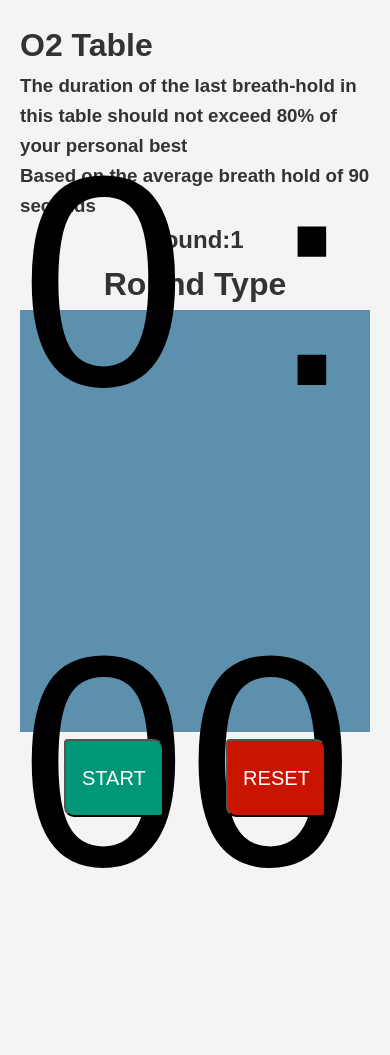
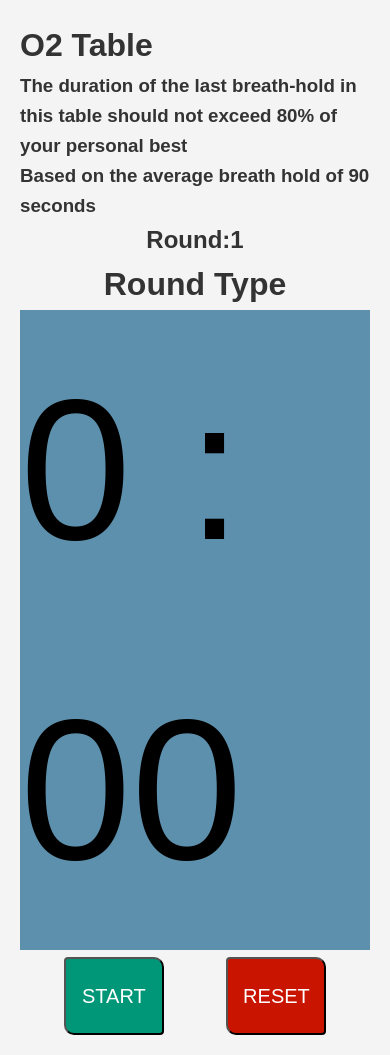
Before and after one commit to rallanmorris/portfolio, a Django app: page /apnea/O2 in a window 390 px wide. Shown: the part 258-1313 px from the top of the page. Before the commit the page ends 1126 px from the top, so only its background shows below. Run offline with Django 5.2, Linux system fonts and the light colour scheme.

Commit message:
More Styling fixes for mobile

```diff
--- a/main/static/css/apnea.css
+++ b/main/static/css/apnea.css
@@ -10,7 +10,7 @@ body {
     justify-content: center;
     align-items: center;
     width: 100%;
-    height: 100vh;
+    height: 100%;
     background-color: rgb(93, 144, 173);
 }
 
--- a/main/static/css/c02.css
+++ b/main/static/css/c02.css
@@ -4,12 +4,12 @@
     justify-content: center;
     align-items: center;
     width: 100%;
-    height: 50vh;
+    height: 100%;
     background-color: rgb(93, 144, 173);
 }
 
 .digit {
-    font-size: 300px;
+    font-size: 200px;
     color: #000000;
 }
 
--- a/main/static/css/home.css
+++ b/main/static/css/home.css
@@ -10,8 +10,8 @@ h1 {
 #about-profile {
   display: inline-block;
   width: 40%;
-  padding-left: 10%;
-  padding-right: 5%;
+  padding-left: 0%;
+  padding-right: 15%;
   padding-top: 5%;
 }
   #profile {
--- a/main/templates/home.html
+++ b/main/templates/home.html
@@ -12,7 +12,7 @@
     <canvas id="gameCanvas" width="100%" height="800px" style="background-color: #ebebeb"></canvas>
 
     <div id="aboutdiv">
-        <h1>About</h1>
+        <h1 id="test">About</h1>
         <div id="about-profile">
             <img id="profile" src="https://ricky-portfolio-bkt.s3.us-east-2.amazonaws.com/about_images/profile.jpg" alt="profile">
             <h2>
@@ -76,5 +76,5 @@
 {% endblock content %}
 
 {% block extra_js %}
-    <script src="{% static 'js/home.js' %}"></script>
+    <script src="{% static 'js/dice.js' %}"></script>
 {% endblock extra_js %}
```
Also changed, not shown: main/static/js/home.js (+7 -2 lines).
